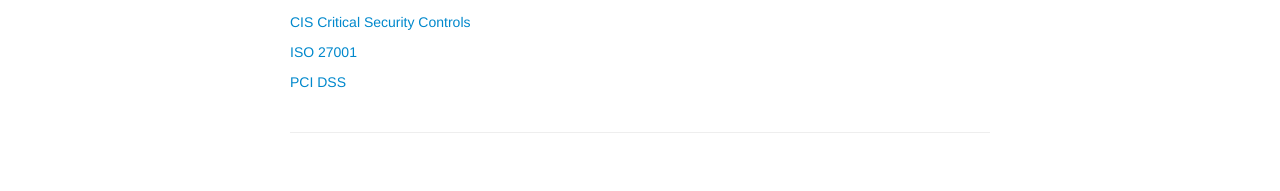
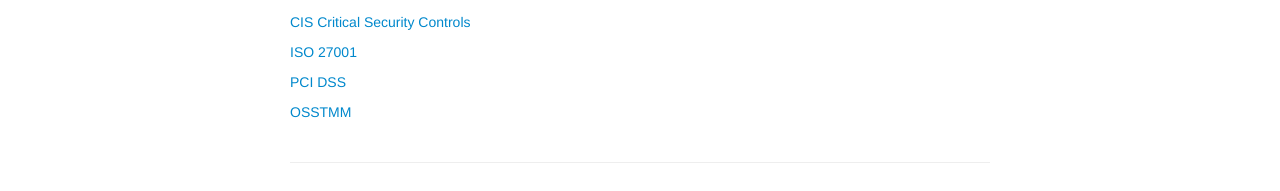
Before and after one commit to dynamicparallax/dynamicparallax.github.io, a Jekyll site: the page built from pages/resources.md, in a window 1280 px wide. Shown: the part 2162-2353 px from the top of the page. Built offline with Jekyll 4.4.1, drawn with Linux system fonts in a browser that asks for light colours; before the commit the page ends 2326 px from its top, so only the background shows below that.

Commit message:
Update resources.md

```diff
--- a/pages/resources.md
+++ b/pages/resources.md
@@ -166,3 +166,5 @@
 <a href="https://www.iso.org/isoiec-27001-information-security.html" target="_blank">ISO 27001</a>
 
 <a href="https://www.pcisecuritystandards.org/" target="_blank">PCI DSS</a>
+
+<a href="http://www.isecom.org/research/" target="_blank">OSSTMM</a>
```
